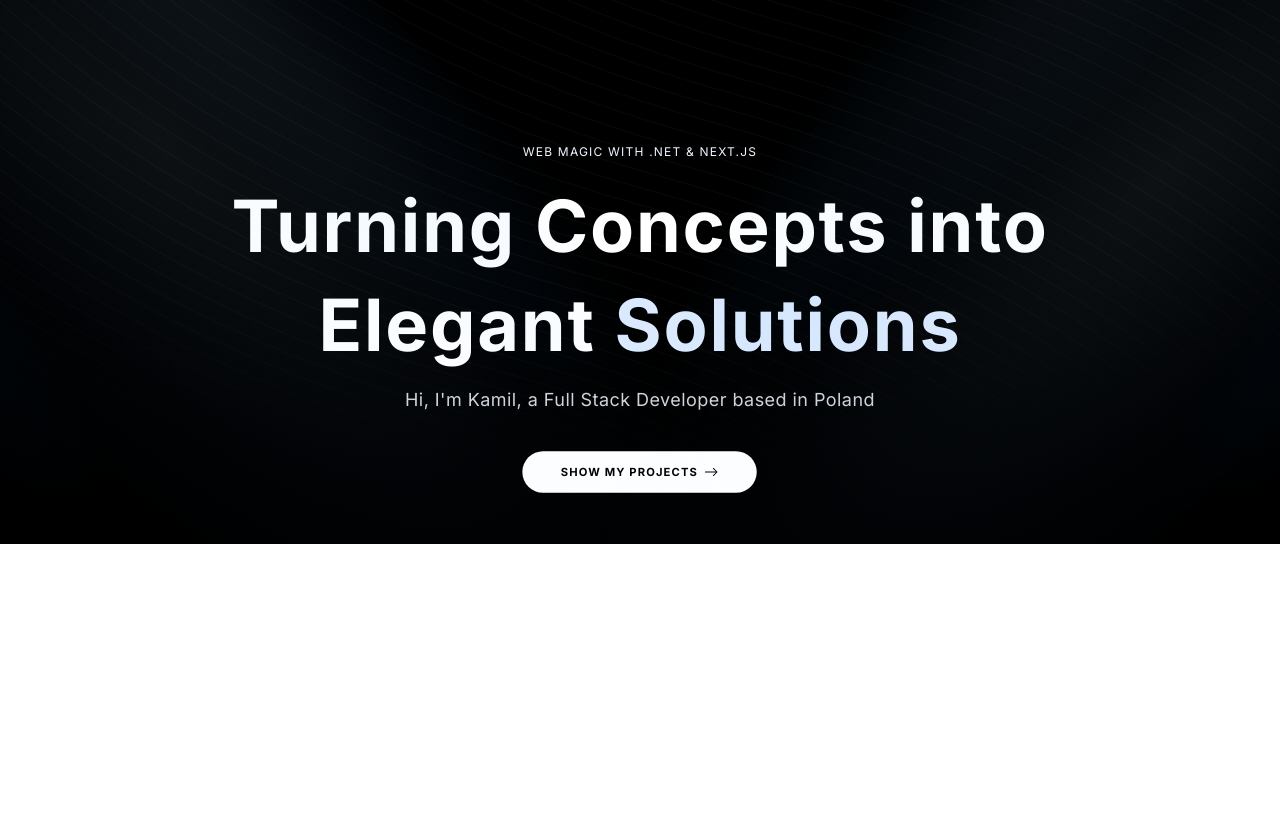
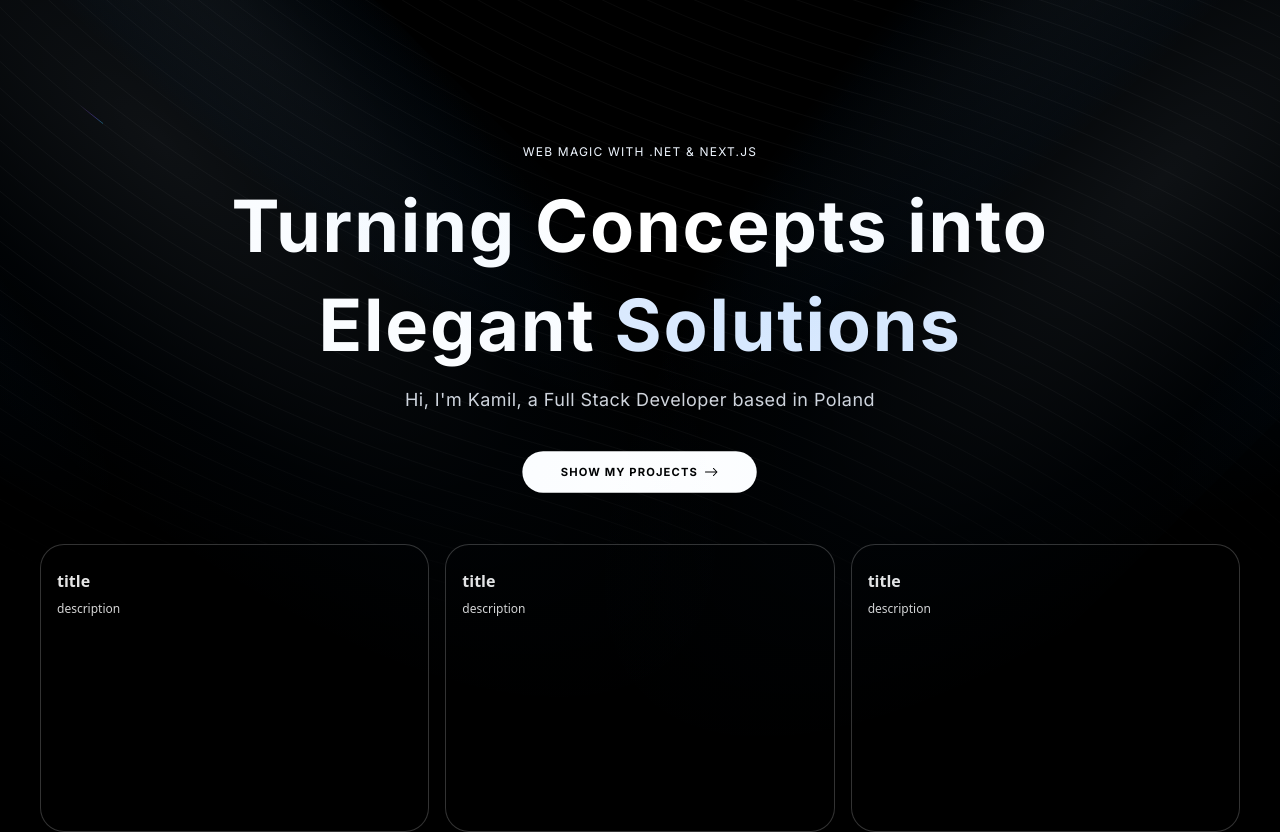
Before and after one commit to str4n/Portfolio, a Next.js app: page / in a window 1280 px wide. Before the commit the page ends 800 px from the top, so only its background shows below. Built offline with nearby package versions, Linux system fonts and the light colour scheme.

Commit message:
Base bento grid

```diff
--- a/package.json
+++ b/package.json
@@ -9,6 +9,7 @@
     "lint": "next lint"
   },
   "dependencies": {
+    "@tabler/icons-react": "^3.31.0",
     "clsx": "^2.1.1",
     "mini-svg-data-uri": "^1.4.4",
     "motion": "^12.4.10",
--- a/src/app/page.tsx
+++ b/src/app/page.tsx
@@ -1,11 +1,15 @@
 import Hero from "@/components/hero";
+import {FloatingNav} from "@/components/ui/floatingNavbar";
+import Grid from "@/components/grid";
 
 export default function Home() {
   return (
     <>
       <main className="relative bg-black flex justify-center items-center flex-col overflow-hidden mx-auto sm:px-10 px-5">
         <div className="max-w-7xl w-full">
+          <FloatingNav navItems={[]}/>
           <Hero/>
+          <Grid/>
         </div>
       </main>
     </>
--- /dev/null
+++ b/src/components/grid.tsx
@@ -0,0 +1,18 @@
+import React from 'react'
+import {BentoGrid, BentoGridItem} from "@/components/ui/bentoGrid";
+
+export default function Grid() {
+  return (
+    <section id="about">
+      <BentoGrid>
+        {[
+          {id:1, title: "title", description: "description"},
+          {id:2, title: "title", description: "description"},
+          {id:3, title: "title", description: "description"},
+        ].map((item, i) => (
+          <BentoGridItem id={item.id} key={item.id} title={item.title} description={item.description} />
+        ))}
+      </BentoGrid>
+    </section>
+  )
+}
--- a/src/components/hero.tsx
+++ b/src/components/hero.tsx
@@ -14,7 +14,9 @@
       </div>
 
       <div className="h-80">
-        <BackgroundBeams></BackgroundBeams>
+        <div>
+          <BackgroundBeams/>
+        </div>
 
         <div className="flex flex-col items-center justify-center">
           <h2 className="uppercase tracking-widest text-xs text-center text-blue-50 max-w-80">
--- /dev/null
+++ b/src/components/ui/bentoGrid.tsx
@@ -0,0 +1,57 @@
+import { cn } from "@/lib/utils";
+
+export const BentoGrid = ({
+                            className,
+                            children,
+                          }: {
+  className?: string;
+  children?: React.ReactNode;
+}) => {
+  return (
+    <div
+      className={cn(
+        "grid md:auto-rows-[18rem] grid-cols-1 md:grid-cols-3 gap-4 max-w-7xl mx-auto ",
+        className
+      )}
+    >
+      {children}
+    </div>
+  );
+};
+
+export const BentoGridItem = ({
+                                className,
+                                title,
+                                description,
+                                header,
+                                icon,
+                                id
+                              }: {
+  className?: string;
+  title?: string | React.ReactNode;
+  description?: string | React.ReactNode;
+  header?: React.ReactNode;
+  icon?: React.ReactNode;
+  id: number
+}) => {
+  return (
+    <div
+      className={cn(
+        "row-span-1 relative rounded-3xl group/bento hover:shadow-xl transition duration-200 shadow-input dark:shadow-none p-4 " +
+        "dark:bg-black dark:border-white/[0.2] bg-white border border-transparent justify-between flex flex-col space-y-4",
+        className
+      )}
+    >
+      {header}
+      <div className="group-hover/bento:translate-x-2 transition duration-200">
+        {icon}
+        <div className="font-sans font-bold text-neutral-600 dark:text-neutral-200 mb-2 mt-2">
+          {title}
+        </div>
+        <div className="font-sans font-normal text-neutral-600 text-xs dark:text-neutral-300">
+          {description}
+        </div>
+      </div>
+    </div>
+  );
+};
--- /dev/null
+++ b/src/components/ui/floatingNavbar.tsx
@@ -0,0 +1,78 @@
+"use client";
+import React, {JSX, useState} from "react";
+import {
+  motion,
+  AnimatePresence,
+  useScroll,
+  useMotionValueEvent,
+} from "framer-motion";
+import { cn } from "@/lib/utils";
+import Link from "next/link";
+
+export const FloatingNav = ({
+                              navItems,
+                              className,
+                            }: {
+  navItems: {
+    name: string;
+    link: string;
+    icon?: JSX.Element;
+  }[];
+  className?: string;
+}) => {
+  const { scrollYProgress } = useScroll();
+
+  const [visible, setVisible] = useState(false);
+
+  useMotionValueEvent(scrollYProgress, "change", (current) => {
+    // Check if current is not undefined and is a number
+    if (typeof current === "number") {
+      let direction = current! - scrollYProgress.getPrevious()!;
+
+      if (scrollYProgress.get() < 0.05) {
+        setVisible(false);
+      } else {
+        if (direction < 0) {
+          setVisible(true);
+        } else {
+          setVisible(false);
+        }
+      }
+    }
+  });
+
+  return (
+    <AnimatePresence mode="wait">
+      <motion.div
+        initial={{
+          opacity: 1,
+          y: -100,
+        }}
+        animate={{
+          y: visible ? 0 : -100,
+          opacity: visible ? 1 : 0,
+        }}
+        transition={{
+          duration: 0.2,
+        }}
+        className={cn(
+          "flex max-w-fit  fixed top-10 inset-x-0 mx-auto border border-transparent dark:border-white/[0.2] rounded-full dark:bg-black bg-white shadow-[0px_2px_3px_-1px_rgba(0,0,0,0.1),0px_1px_0px_0px_rgba(25,28,33,0.02),0px_0px_0px_1px_rgba(25,28,33,0.08)] z-[5000] pr-2 pl-8 py-2  items-center justify-center space-x-4",
+          className
+        )}
+      >
+        {navItems.map((navItem: any, idx: number) => (
+          <Link
+            key={`link=${idx}`}
+            href={navItem.link}
+            className={cn(
+              "relative dark:text-neutral-50 items-center flex space-x-1 text-neutral-600 dark:hover:text-neutral-300 hover:text-neutral-500"
+            )}
+          >
+            <span className="block sm:hidden">{navItem.icon}</span>
+            <span className="hidden sm:block text-sm">{navItem.name}</span>
+          </Link>
+        ))}
+      </motion.div>
+    </AnimatePresence>
+  );
+};
--- a/src/components/ui/whiteButton.tsx
+++ b/src/components/ui/whiteButton.tsx
@@ -10,7 +10,8 @@
 function WhiteButton({text, icon, className} : buttonProps) {
   return (
     <button
-      className={`flex items-center px-12 py-4 rounded-full bg-white font-bold text-black text-sm tracking-widest uppercase transform scale-80 hover:scale-85 transition-all duration-300 ease-in-out ${className}`}>
+      className={`flex items-center px-12 py-4 rounded-full bg-white font-bold text-black text-sm tracking-widest
+      uppercase transform scale-80 hover:scale-85 transition-all duration-300 ease-in-out hover:cursor-pointer ${className}`}>
       <span>{text}</span>
       <span className="ml-2">{icon}</span>
     </button>
```
Also changed, not shown: 1 other file (tests, documents, lock files or other folders).
